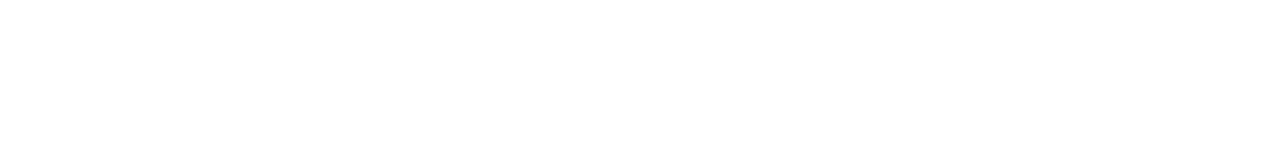
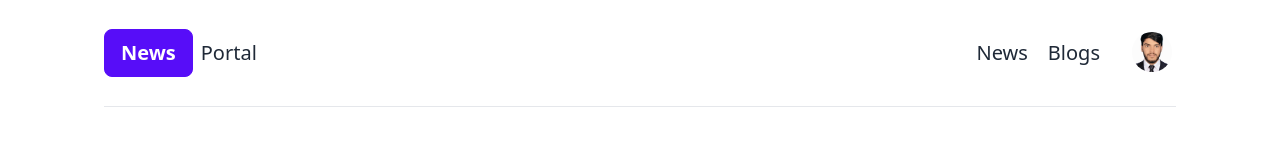
Before and after one commit to KhanZiaul/JS-news-portal-API, a plain HTML site: page index.html in a window 1280 px wide. Drawn offline with nearby package versions, Linux system fonts and the light colour scheme.

Commit message:
header done

```diff
--- a/index.html
+++ b/index.html
@@ -14,6 +14,42 @@
 </head>
 <body>
 
+    <header>
+        <div class="navbar bg-base-100 px-10 my-5 w-[90%] mx-auto">
+            <div class="flex-1">
+              <a class="btn btn-primary normal-case text-xl">News</a>
+              <p class="text-xl ml-2">Portal</p>
+            </div>
+            <div class="flex-none gap-2">
+              <div class="flex gap-5">
+                 <p class="text-xl">News</p>
+                 <p class="text-xl mr-5">Blogs</p>
+              </div>
+              <div class="dropdown dropdown-end">
+                <label tabindex="0" class="btn btn-ghost btn-circle avatar">
+                  <div class="w-10 rounded-full">
+                    <img src="./Image/khanZia.jpg" />
+                  </div>
+                </label>
+                <ul tabindex="0" class="mt-3 p-2 shadow menu menu-compact dropdown-content bg-base-100 rounded-box w-52">
+                  <li>
+                    <a class="justify-between">
+                      Profile
+                      <span class="badge">New</span>
+                    </a>
+                  </li>
+                  <li><a>Settings</a></li>
+                  <li><a>Logout</a></li>
+                </ul>
+              </div>
+            </div>
+          </div>
+
+          <div class="px-10 my-5 w-[90%] mx-auto">
+            <hr >
+          </div>
+    </header>
+
     <script src="js/index.js"></script>
 </body>
 
```
